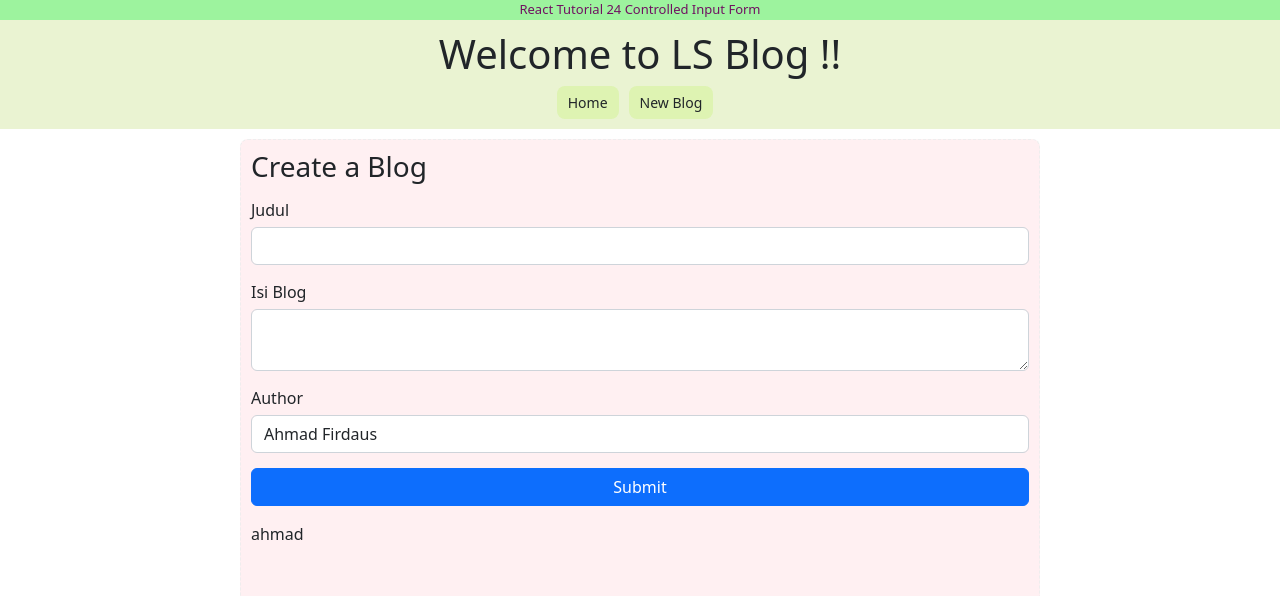
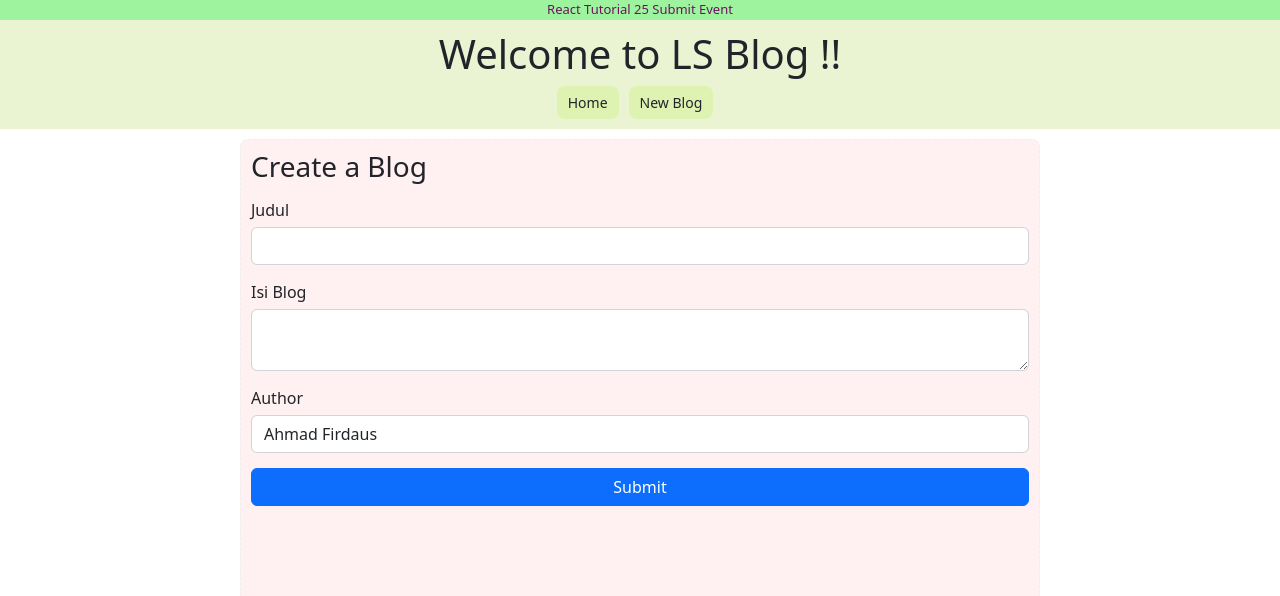
Before and after one commit to incyberz/belajar-react-js, a React (Create React App) app in the folder ls-blog/: page /create in a window 1280 px wide. Shown: the top 596 px of the page. Built offline with nearby package versions, Linux system fonts and the light colour scheme.

Commit message:
React Tutorial 25 Submit Event

```diff
--- a/ls-blog/src/App.jsx
+++ b/ls-blog/src/App.jsx
@@ -7,7 +7,7 @@ import "bootstrap/dist/css/bootstrap.css";
 import { BrowserRouter as Router, Route, Switch } from "react-router-dom";
 
 function App() {
-  const judulLat = "React Tutorial 24 Controlled Input Form";
+  const judulLat = "React Tutorial 25 Submit Event";
 
   return (
     <Router>
--- a/ls-blog/src/Create.jsx
+++ b/ls-blog/src/Create.jsx
@@ -5,10 +5,19 @@ const Create = () => {
   const [isi, setIsi] = useState(null);
   const [author, setAuthor] = useState("ahmad");
 
+  const handleSubmit = (e) => {
+    e.preventDefault();
+    const blog = { judul, isi, author };
+    console.log(blog);
+    alert(
+      `Anda mengklik Submit.\n\nJudul: ${blog.judul}\nisi: ${blog.isi}\nauthor: ${blog.author}\n`
+    );
+  };
+
   return (
     <div className="Create">
       <h3>Create a Blog</h3>
-      <form>
+      <form onSubmit={handleSubmit}>
         <div className="form-group">
           <label>Judul</label>
           <input
@@ -17,7 +26,7 @@ const Create = () => {
             value={judul}
             onChange={(e) => setJudul(e.target.value)}
             required
-            minLength={10}
+            minLength={5}
             maxLength={100}
           />
         </div>
@@ -47,9 +56,6 @@ const Create = () => {
         <div className="form-group">
           <button className="btn btn-primary btn-block">Submit</button>
         </div>
-        <p>{judul}</p>
-        <p>{isi}</p>
-        <p>{author}</p>
       </form>
     </div>
   );
```
Also changed, not shown: 1 other file (tests, documents, lock files or other folders).
